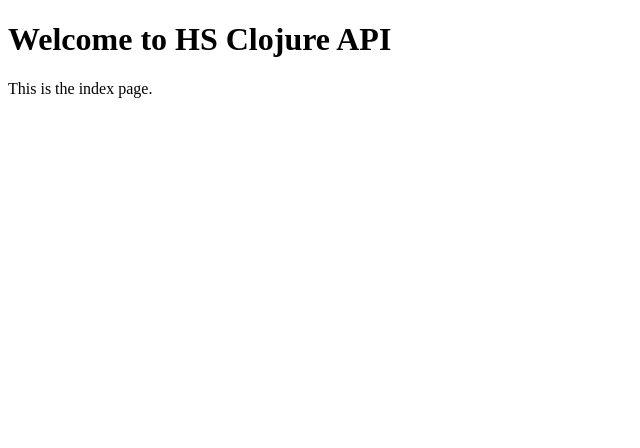
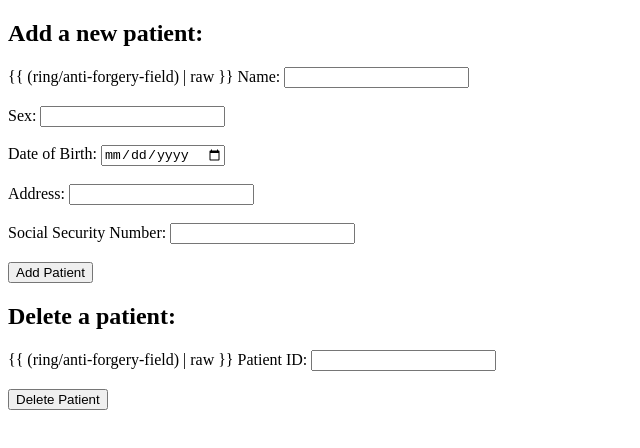
Before and after one commit to aleeusgr/hs-clojure, a plain HTML site: page resources/public/index.html in a window 1280 px wide. Shown: the whole page, without its empty margins (0-640 px from the left). Drawn offline with Linux system fonts and the light colour scheme.

Commit message:
add, list, delete

```diff
--- a/resources/public/index.html
+++ b/resources/public/index.html
@@ -4,7 +4,29 @@
     <title>HS Clojure API</title>
   </head>
   <body>
-    <h1>Welcome to HS Clojure API</h1>
-    <p>This is the index page.</p>
+    <h2>Add a new patient:</h2>
+    <form action="/patients" method="post">
+      {{ (ring/anti-forgery-field) | raw }}
+      <label for="name">Name:</label>
+      <input type="text" id="name" name="name"><br><br>
+      <label for="sex">Sex:</label>
+      <input type="text" id="sex" name="sex"><br><br>
+      <label for="date-of-birth">Date of Birth:</label>
+      <input type="date" id="date-of-birth" name="date-of-birth"><br><br>
+      <label for="address">Address:</label>
+      <input type="text" id="address" name="address"><br><br>
+      <label for="social-security-number">Social Security Number:</label>
+      <input type="text" id="social-security-number" name="social-security-number"><br><br>
+      <input type="submit" value="Add Patient">
+    </form>
+
+    <h2>Delete a patient:</h2>
+    <form action="/patients/:id" method="post">
+      {{ (ring/anti-forgery-field) | raw }}
+      <label for="id">Patient ID:</label>
+      <input type="number" id="id" name="id"><br><br>
+      <input type="hidden" name="_method" value="DELETE">
+      <input type="submit" value="Delete Patient">
+    </form>
   </body>
 </html>
```
Also changed, not shown: 4 other files.
